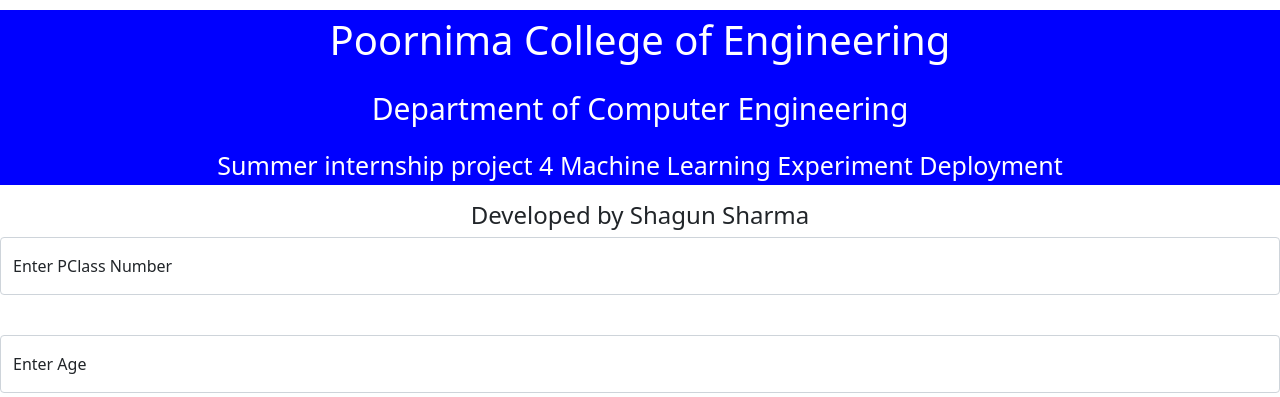
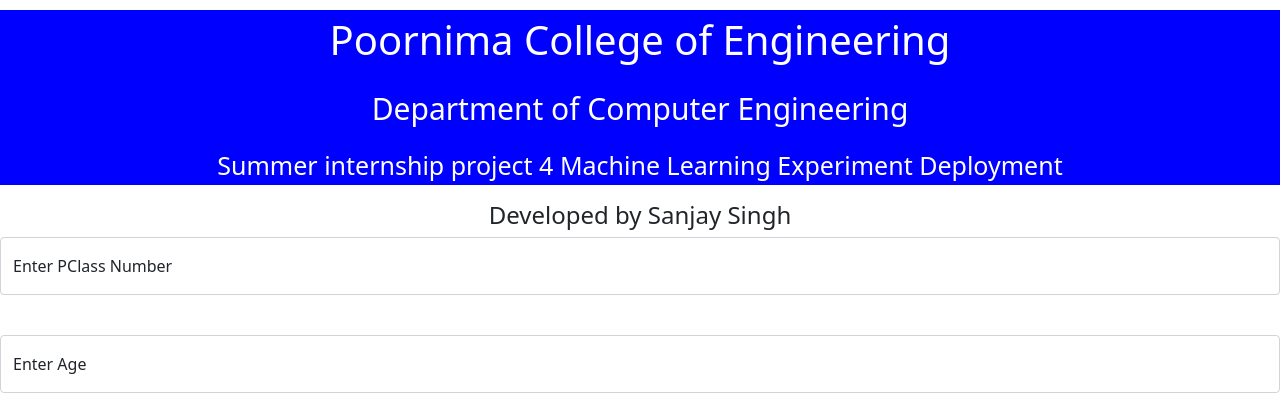
Before and after one commit to Sanjay3556/svm_random, a Flask app: page / in a window 1280 px wide. Shown: the top 397 px of the page. Run offline with Flask 2, Linux system fonts and the light colour scheme; parts of the project's set-up code (start-up, migrations or seed data) failed here and were passed over.

Commit message:
Update index.html

```diff
--- a/templates/index.html
+++ b/templates/index.html
@@ -34,7 +34,7 @@ div {text-align: center;}
 </div>
 
 <div class="login">
-<h4>Developed by Shagun  Sharma</h4>
+<h4>Developed by Sanjay Singh</h4>
 <!-- Main Input For Receiving Query to our ML -->
 <form action="{{ url_for('predict')}}"method="get">
 <div class="form-floating mb-3">
```
